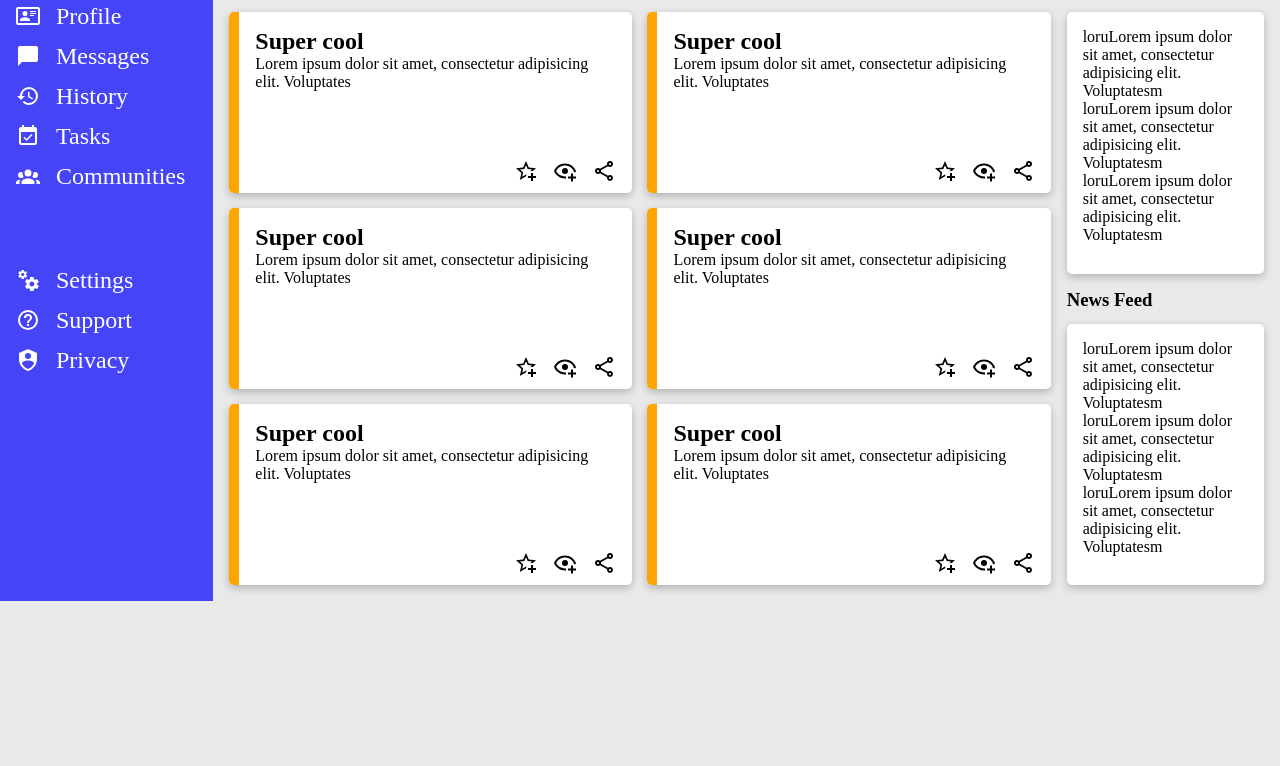
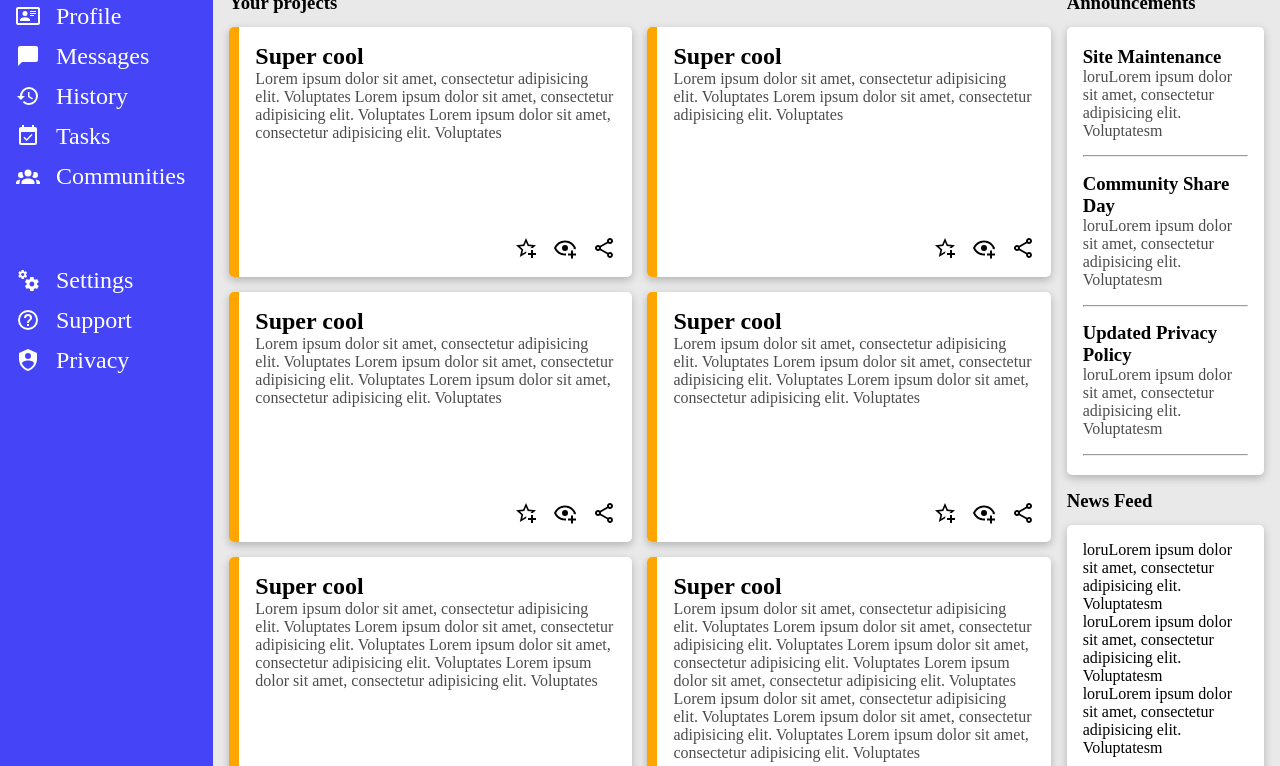
Before and after one commit to tymarshall1/admin-dashboard, a plain HTML site: page index.html in a window 1280 px wide. Shown: the part 199-965 px from the top of the page. Before the commit the page ends 800 px from the top, so only its background shows below. Drawn offline with Linux system fonts and the light colour scheme.

Commit message:
finished up the annoucements section of dashboard

```diff
--- a/index.html
+++ b/index.html
@@ -65,13 +65,13 @@
         <div class="user-profile-nav">
           <img src="assets/bell.svg" alt="bell icon" />
           <img src="assets/profile-pic.svg" alt="profile image" />
-          <p>Morgan Oakly</p>
+          <p>Tyler Marshall</p>
         </div>
         <div class="welcome">
           <img src="assets/profile-pic.svg" alt="user image" />
           <div class="welcome-text">
             <p>Hi there,</p>
-            <h2>Morgan Oakley (@morgan)</h2>
+            <h2>Tyler Marshall (@tyler)</h2>
           </div>
         </div>
         <div class="user-actions">
@@ -88,7 +88,9 @@
             <h2>Super cool</h2>
             <p>
               Lorem ipsum dolor sit amet, consectetur adipisicing elit.
-              Voluptates
+              Voluptates Lorem ipsum dolor sit amet, consectetur adipisicing
+              elit. Voluptates Lorem ipsum dolor sit amet, consectetur
+              adipisicing elit. Voluptates
             </p>
           </div>
           <div class="card-buttons">
@@ -104,7 +106,8 @@
             <h2>Super cool</h2>
             <p>
               Lorem ipsum dolor sit amet, consectetur adipisicing elit.
-              Voluptates
+              Voluptates Lorem ipsum dolor sit amet, consectetur adipisicing
+              elit. Voluptates
             </p>
           </div>
           <div class="card-buttons">
@@ -119,7 +122,9 @@
             <h2>Super cool</h2>
             <p>
               Lorem ipsum dolor sit amet, consectetur adipisicing elit.
-              Voluptates
+              Voluptates Lorem ipsum dolor sit amet, consectetur adipisicing
+              elit. Voluptates Lorem ipsum dolor sit amet, consectetur
+              adipisicing elit. Voluptates
             </p>
           </div>
           <div class="card-buttons">
@@ -134,7 +139,9 @@
             <h2>Super cool</h2>
             <p>
               Lorem ipsum dolor sit amet, consectetur adipisicing elit.
-              Voluptates
+              Voluptates Lorem ipsum dolor sit amet, consectetur adipisicing
+              elit. Voluptates Lorem ipsum dolor sit amet, consectetur
+              adipisicing elit. Voluptates
             </p>
           </div>
           <div class="card-buttons">
@@ -149,7 +156,10 @@
             <h2>Super cool</h2>
             <p>
               Lorem ipsum dolor sit amet, consectetur adipisicing elit.
-              Voluptates
+              Voluptates Lorem ipsum dolor sit amet, consectetur adipisicing
+              elit. Voluptates Lorem ipsum dolor sit amet, consectetur
+              adipisicing elit. Voluptates Lorem ipsum dolor sit amet,
+              consectetur adipisicing elit. Voluptates
             </p>
           </div>
           <div class="card-buttons">
@@ -164,7 +174,13 @@
             <h2>Super cool</h2>
             <p>
               Lorem ipsum dolor sit amet, consectetur adipisicing elit.
-              Voluptates
+              Voluptates Lorem ipsum dolor sit amet, consectetur adipisicing
+              elit. Voluptates Lorem ipsum dolor sit amet, consectetur
+              adipisicing elit. Voluptates Lorem ipsum dolor sit amet,
+              consectetur adipisicing elit. Voluptates Lorem ipsum dolor sit
+              amet, consectetur adipisicing elit. Voluptates Lorem ipsum dolor
+              sit amet, consectetur adipisicing elit. Voluptates Lorem ipsum
+              dolor sit amet, consectetur adipisicing elit. Voluptates
             </p>
           </div>
           <div class="card-buttons">
@@ -177,18 +193,30 @@
       <div class="newsFeedContainer">
         <h3>Announcements</h3>
         <div class="announcements">
+          <div>
+            <h3>Site Maintenance</h3>
             <p>
               loruLorem ipsum dolor sit amet, consectetur adipisicing elit.
               Voluptatesm
             </p>
+          </div>
+          <hr />
+          <div>
+            <h3>Community Share Day</h3>
             <p>
               loruLorem ipsum dolor sit amet, consectetur adipisicing elit.
               Voluptatesm
             </p>
+          </div>
+          <hr />
+          <div>
+            <h3>Updated Privacy Policy</h3>
             <p>
               loruLorem ipsum dolor sit amet, consectetur adipisicing elit.
               Voluptatesm
             </p>
+          </div>
+          <hr />
         </div>
         <h3>News Feed</h3>
         <div class="trending">
--- a/style.css
+++ b/style.css
@@ -23,7 +23,7 @@
 .site-container {
   display: grid;
   grid-template-columns: 1fr 4fr 1fr;
-  grid-template-rows: 1fr 4fr;
+  grid-template-rows: 175px 1fr;
   min-height: inherit;
 }
 
@@ -137,6 +137,7 @@
   grid-template-columns: repeat(auto-fit, minmax(400px, 1fr));
   grid-template-rows: 20px;
   grid-column: 2/3;
+  grid-auto-rows: 250px;
   grid-row: 2/3;
   padding: 1rem;
   gap: 15px;
@@ -169,6 +170,11 @@
   grid-row: 1/2;
 }
 
+.announcements p,
+.card-content p {
+  opacity: 0.7;
+}
+
 .card-buttons {
   display: flex;
   justify-content: flex-end;
@@ -199,6 +205,10 @@
 }
 
 .announcements {
+  display: flex;
+  flex-direction: column;
+  gap: 10px;
+  justify-content: space-around;
 }
 
 .trending {
```
Lines whose indentation alone changed are shown as unchanged.
